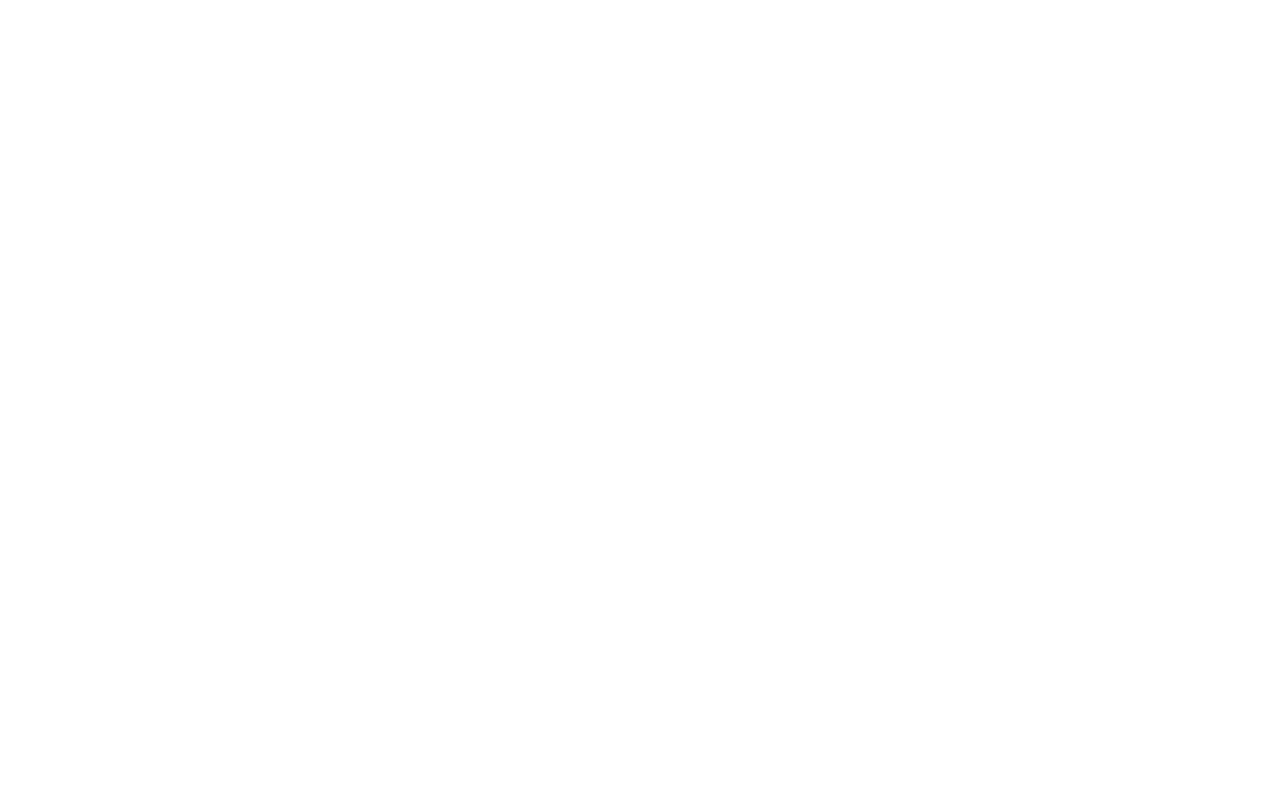
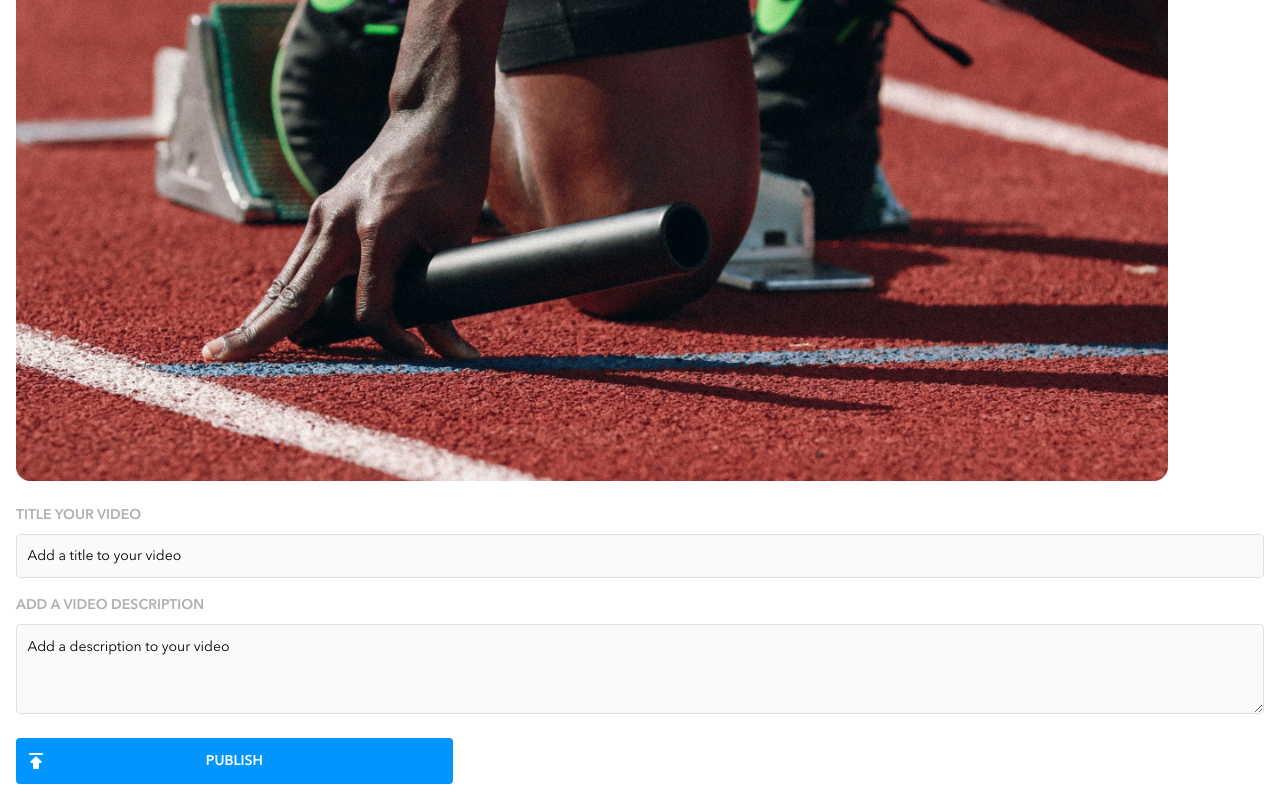
Before and after one commit to notaika/BrainFlix, a React (Vite) app: page /upload in a window 1280 px wide. Shown: the part 333-1133 px from the top of the page. Before the commit the page ends 800 px from the top, so only its background shows below. Built offline with nearby package versions, Linux system fonts and the light colour scheme.

Commit message:
added upload page and functionality. working on form validation. will lift the validation higher to allow both comment section form and upload form to use validation.

```diff
--- a/src/components/Header/Header.scss
+++ b/src/components/Header/Header.scss
@@ -106,7 +106,7 @@
         object-position: left;
         position: absolute;
         right: 1.25rem;
-        top: 3.4375rem;
+        top: 3.8125rem;
 
         @include mixins.tablet {
             width: 3.125rem;
--- a/src/components/VideoUpload/VideoUpload.jsx
+++ b/src/components/VideoUpload/VideoUpload.jsx
@@ -1,8 +1,69 @@
+import "./VideoUpload.scss";
+import { useState } from "react";
+import { Link, useNavigate } from "react-router-dom";
+import thumbnailImage from "../../assets/images/Upload-video-preview.jpg";
 
 export default function VideoUpload() {
+  const [values, setValues] = useState({
+    videoTitle: "",
+    videoDescription: "",
+  });
+
+  const handleInputChange = (e) => {
+    const { name, value } = e.target;
+    setValues({
+      ...values,
+      [name]: value,
+    });
+  };
+
+  const redirect = useNavigate();
+
+  const handleSubmit = (e) => {
+    e.preventDefault();
+    redirect('/')
+    console.log('Form Submitted.')
+  }
+
+  console.log(values.videoDescription, values.videoTitle)
+
   return (
-    <div className="uploads">
+    <section className="uploads">
+      <div className="uploads__container">
         <h1 className="uploads__title">Upload Video</h1>
-    </div>
-  )
+        <div className="uploads__thumbnail">
+          <h3 className="uploads__thumbnail-title uploads__header">
+            Video Thumbnail
+          </h3>
+          <img
+            src={thumbnailImage}
+            alt="Video upload thumbnail image"
+            className="uploads__thumbnail-img"
+          />
+        </div>
+
+        <form className="uploads__form" onSubmit={handleSubmit}>
+          <h3 className="uploads__header">Title Your Video</h3>
+          <input
+            type="text"
+            className="uploads__form-title"
+            name="videoTitle"
+            placeholder="Add a title to your video"
+            onChange={handleInputChange}
+            value={values.videoTitle}
+          />
+
+          <h3 className="uploads__header">Add a video description</h3>
+          <textarea
+            name="videoDescription"
+            className="uploads__form-description"
+            placeholder="Add a description to your video"
+            onChange={handleInputChange}
+            value={values.videoDescription}
+          ></textarea>
+          <button className="uploads__form-submit">PUBLISH</button>
+        </form>
+      </div>
+    </section>
+  );
 }
--- a/src/components/VideoUpload/VideoUpload.scss
+++ b/src/components/VideoUpload/VideoUpload.scss
@@ -0,0 +1,72 @@
+@use '../../styles/partials/variables';
+@use '../../styles/partials/mixins';
+
+
+.uploads {
+    display: flex;
+    flex-direction: column;
+    border-top: 2px solid variables.$mercury;
+
+    &__container {
+        margin: 0 16px 16px;
+    }
+    &__title {
+        padding: 24px 0;
+    }
+    &__header {
+        color: variables.$silver;
+        text-transform: uppercase;
+        padding-bottom: 8px;
+    }
+    &__thumbnail {
+        &-img {
+            width: 90vw;
+            padding-bottom: 16px;
+        }
+    }
+    &__form {
+        display: flex;
+        flex-direction: column;
+
+        &-title, &-description {
+            padding: 0.65rem;
+            border: 1px solid variables.$mercury;
+            border-radius: 4px;
+            margin-bottom: 16px;
+            background-color: variables.$alabaster;
+
+            &::placeholder {
+                color: variables.$brainflix-darkblack;
+            }
+        }
+        &-description {
+            height: 90px;
+        }
+        &-submit {
+            color: variables.$white;
+            font-size: 0.75rem;
+            background-color: variables.$brainflix-blue;
+            background-image: url('../../assets/publish.svg');
+            background-position: 0.5rem;
+            background-repeat: no-repeat;
+            margin-top: 0.5rem;
+            padding: 0.75rem;
+            border: none;
+            border-radius: 0.25rem;
+            width: 100%;
+            font-weight: 600;
+            transition: 0.2s ease-in;
+
+            &:hover {
+                cursor: pointer;
+                background-color: variables.$brainflix-darkblue;
+            }
+            @include mixins.tablet {
+                width: 35%;
+                font-size: 0.875rem;
+                padding: 0.75rem;
+            }
+        }
+    }
+
+}
--- a/src/pages/HomePage/HomePage.jsx
+++ b/src/pages/HomePage/HomePage.jsx
@@ -42,6 +42,7 @@
           `https://unit-3-project-api-0a5620414506.herokuapp.com/videos/${videoItem.id}?api_key=${API_KEY}`
         );
         setFeaturedVideo(featuredResponse.data);
+        console.log(videoItem, videoItem.id)
       }
     } catch (error) {
       console.error(`ERROR: Unable to set featured video, ${error}`);
@@ -49,6 +50,7 @@
   }
 
   useEffect(() => {fetchVideoItem()}, [videoItem.id]);
+
   return (
     <>
       <Main videoData={videoData} featuredVideo={featuredVideo} />
--- a/src/pages/UploadPage/UploadPage.jsx
+++ b/src/pages/UploadPage/UploadPage.jsx
@@ -1,4 +1,5 @@
-import VideoUpload from "../../components/VideoUpload/VideoUpload"
+import VideoUpload from "../../components/VideoUpload/VideoUpload";
+import "./UploadPage.scss";
 
 export default function UploadPage() {
   return (
```
